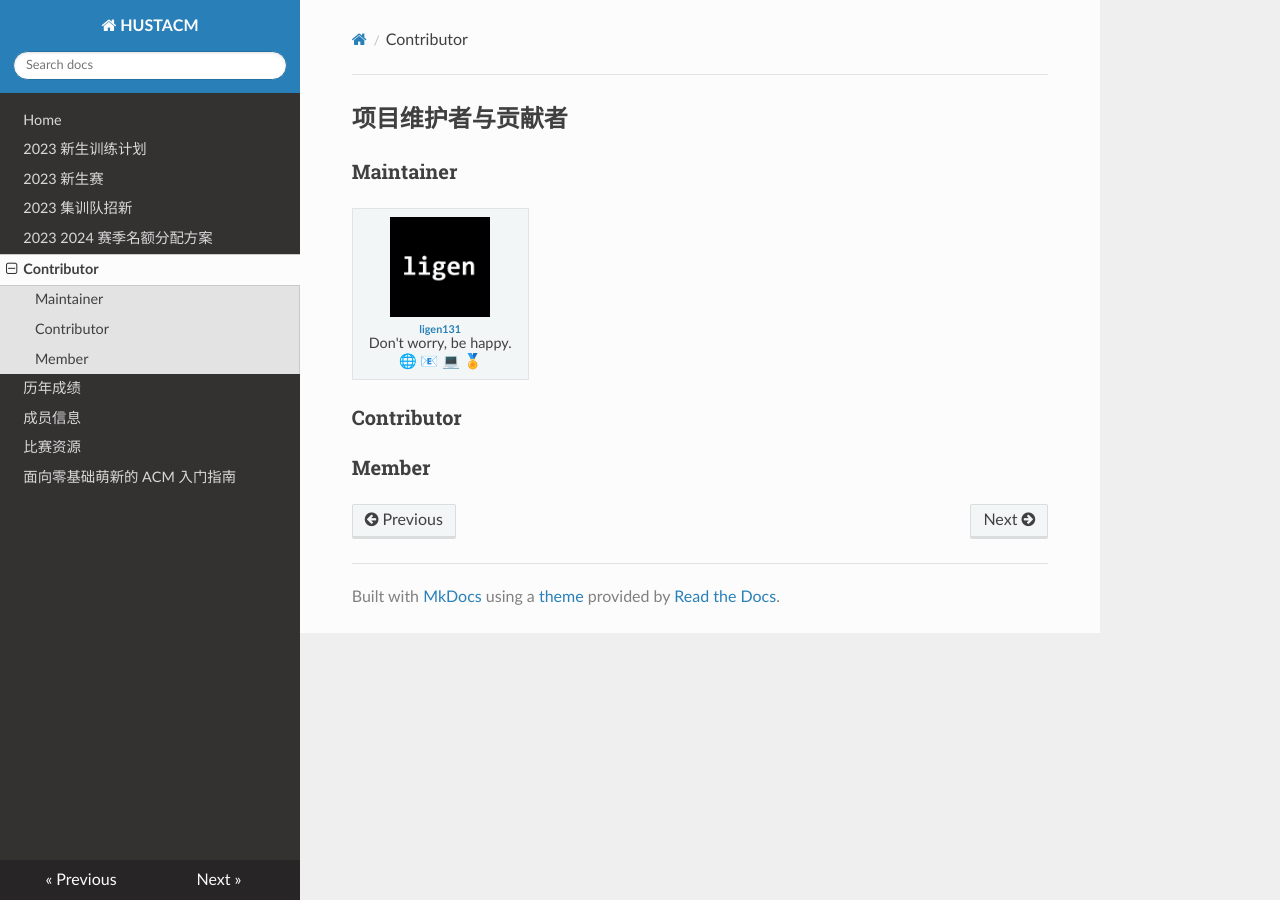
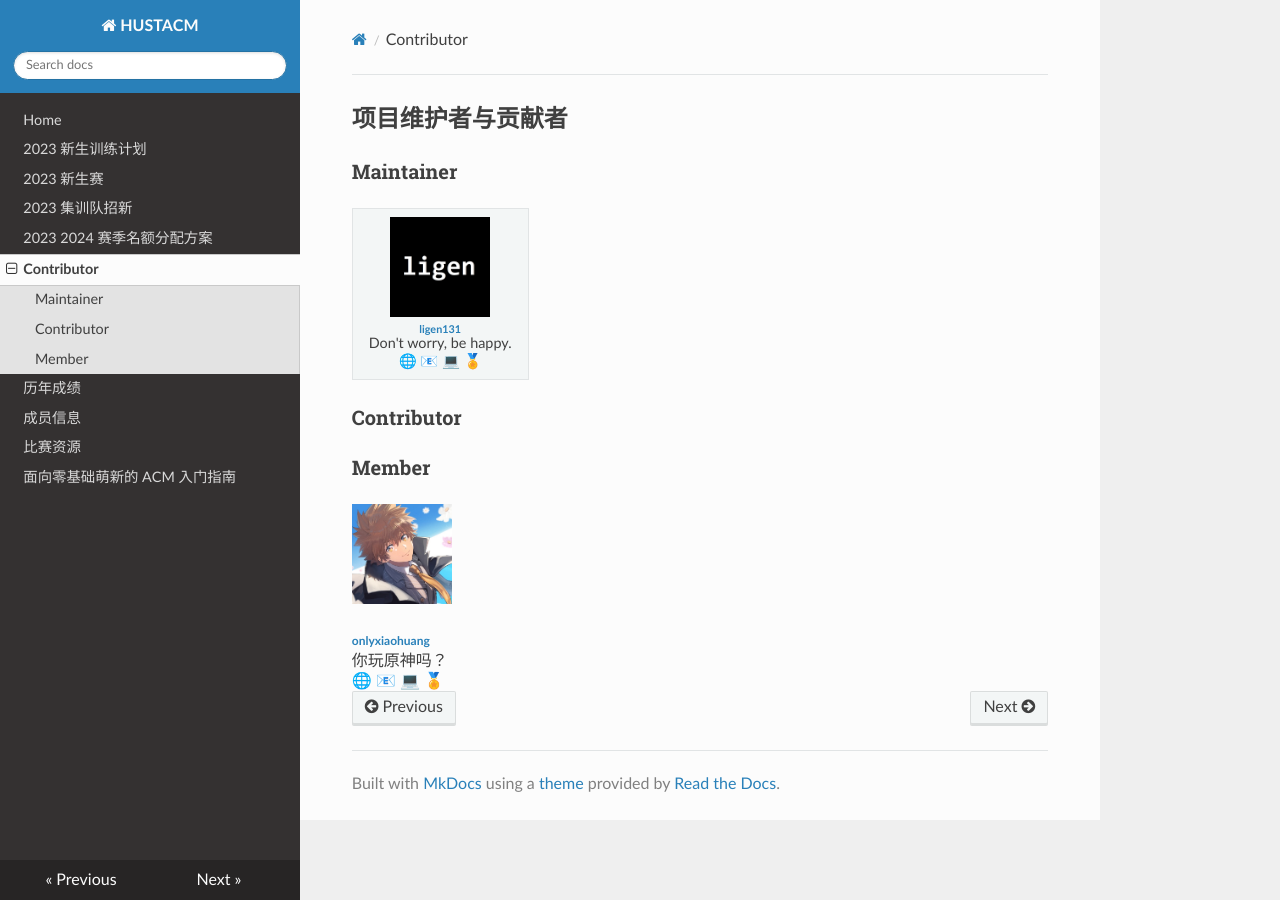
Before and after one commit to HUSTACM/hustacm.com, an MkDocs documentation site: the page built from docs/Contributor.md, in a window 1280 px wide. Built offline with MkDocs 1.6.1, drawn with Linux system fonts in a browser that asks for light colours; nearby versions of some CDN libraries.

Commit message:
:sparkles: New member: only_xiaohuang

```diff
--- a/docs/Contributor.md
+++ b/docs/Contributor.md
@@ -26,3 +26,18 @@
 ### Contributor
 
 ### Member
+
+   <td align="center">
+     <a href="https://github.com/onlyxiaohuang">
+       <img src="/avatar/onlyxiaohuang.jpg" width="100px;" alt="onlyxiaohuang"/>
+       <br />
+       <sub><b>onlyxiaohuang</b></sub>
+     </a>
+     <br />
+      你玩原神吗？
+     <br />
+     <a href="https://github.com/onlyxiaohuang" title="Personal Website">🌐</a>
+     <a href="mailto:1030263320@qq.com" title="E-mail">📧</a>
+     <a href="https://github.com/onlyxiaohuang" title="GitHub">💻</a>
+     <a href="https://codeforces.com/profile/only_xiaohuang" title="Codeforces">🏅</a>
+   </td>
```
Also changed, not shown: docs/avatar/onlyxiaohuang.jpg (added).
